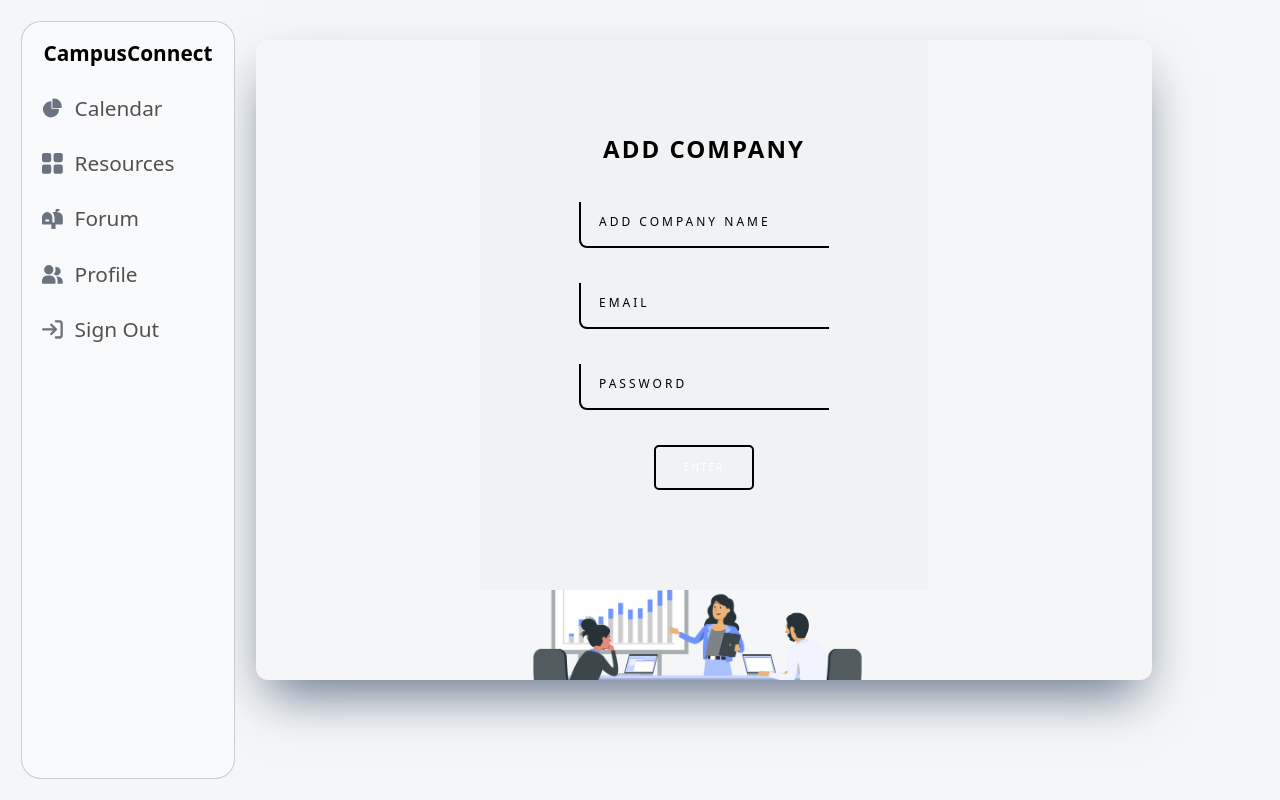
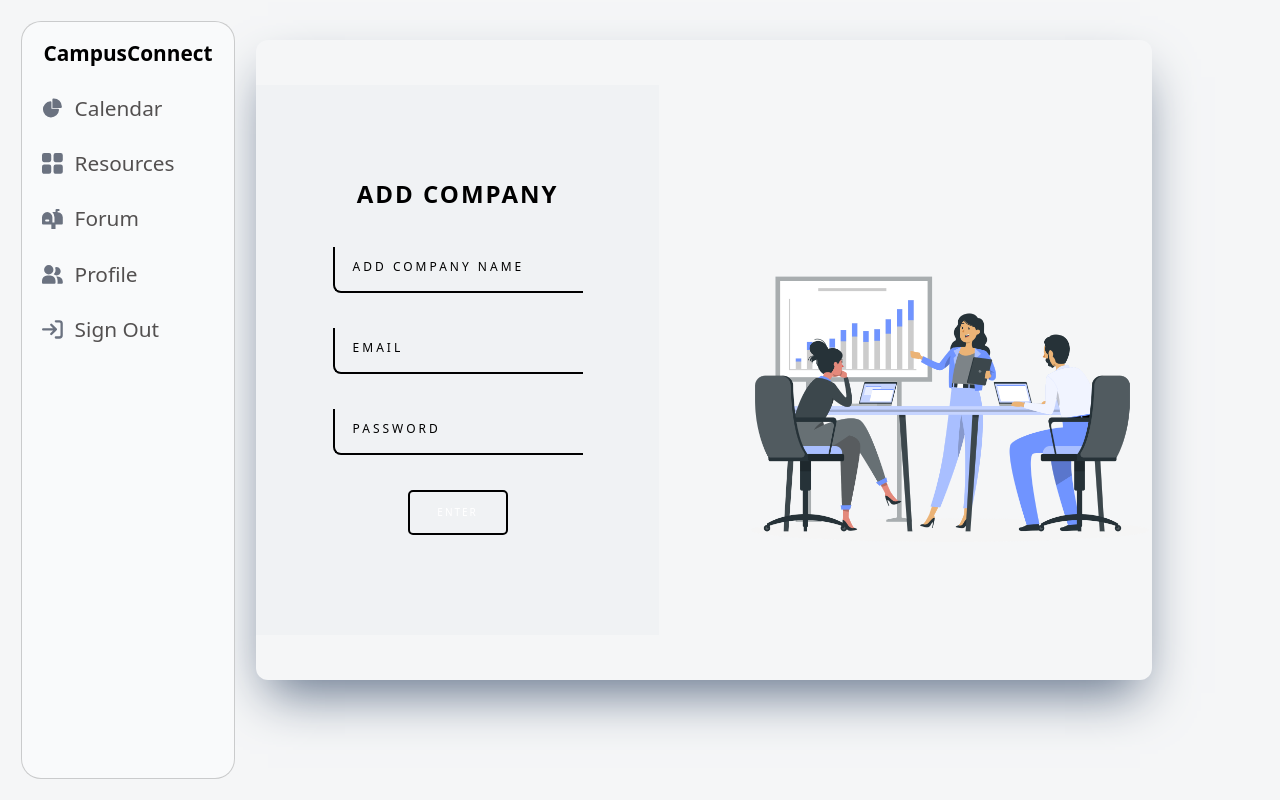
Before and after one commit to Brewing-JavaScript/GITS-CampusConnect, a React (Vite) app: page /college-portal/register-company in a window 1280 px wide. Built offline with nearby package versions, Linux system fonts and the light colour scheme; no server answers; a small style sheet from the web is missing.

Commit message:
Add Job Ui

```diff
--- a/src/Company/AddCompanyCred.jsx
+++ b/src/Company/AddCompanyCred.jsx
@@ -35,17 +35,14 @@ const RefCom = () => {
   };
 
   return (
-    <div className="w-[70vw] h-[80vh] ml-[20%] mt-10 flex flex-col justify-end shadow-2xl shadow-slate-500 rounded-xl ">
+    <div className="w-[70vw] h-[80vh] ml-[20%] mt-10 flex  justify-end shadow-2xl shadow-slate-500 rounded-xl ">
       {errorMessage && <div className="text-red-500 mb-4">{errorMessage}</div>}
       {successMessage && (
         <div className="text-green-500 mb-4">{successMessage}</div>
       )}
-      <div className="container w-full h-full  flex">
-        <form
-          onSubmit={handleSubmit}
-          className="w-[50%] flex justify-center items-center"
-        >
-          <div className="card w-full h-[80%] flex flex-col items-center">
+      <div className="container dd w-full h-full     ">
+        <form onSubmit={handleSubmit} className="w-[50%] flex mr-[10%]">
+          <div className="card w-full h-[100%]  items-center">
             <a className="login">Add Company</a>
             <div className="inputBox">
               <input
--- a/src/index.css
+++ b/src/index.css
@@ -173,3 +173,8 @@ button:disabled {
     background-position: top, center;
   }
 }
+
+.dd{
+  flex-direction: row !important;
+  border-radius: 10px;
+}
```
